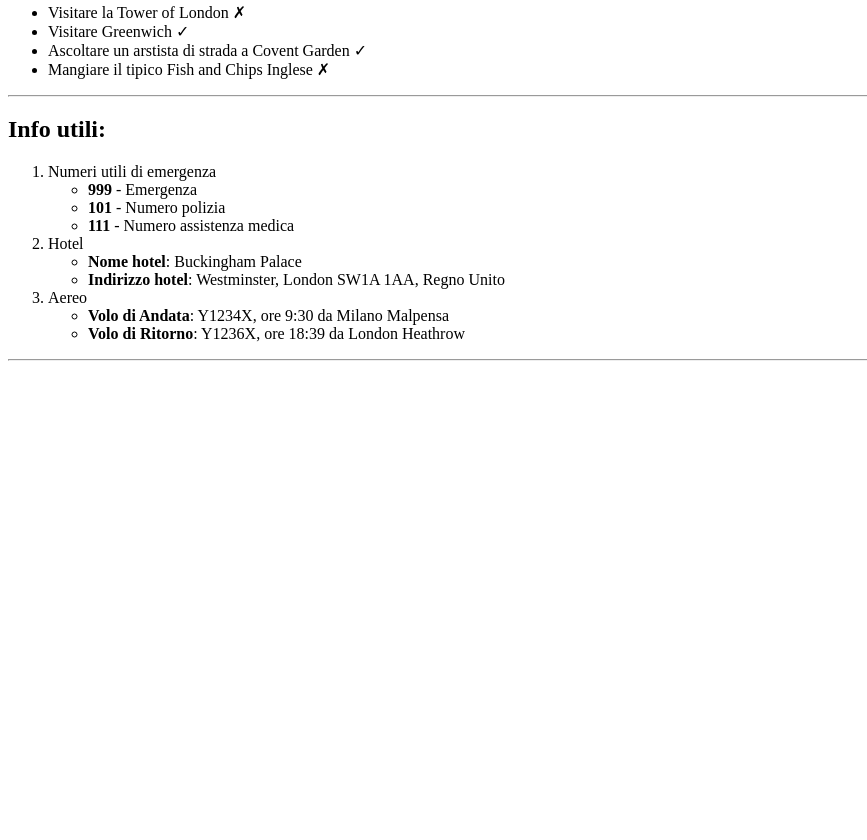
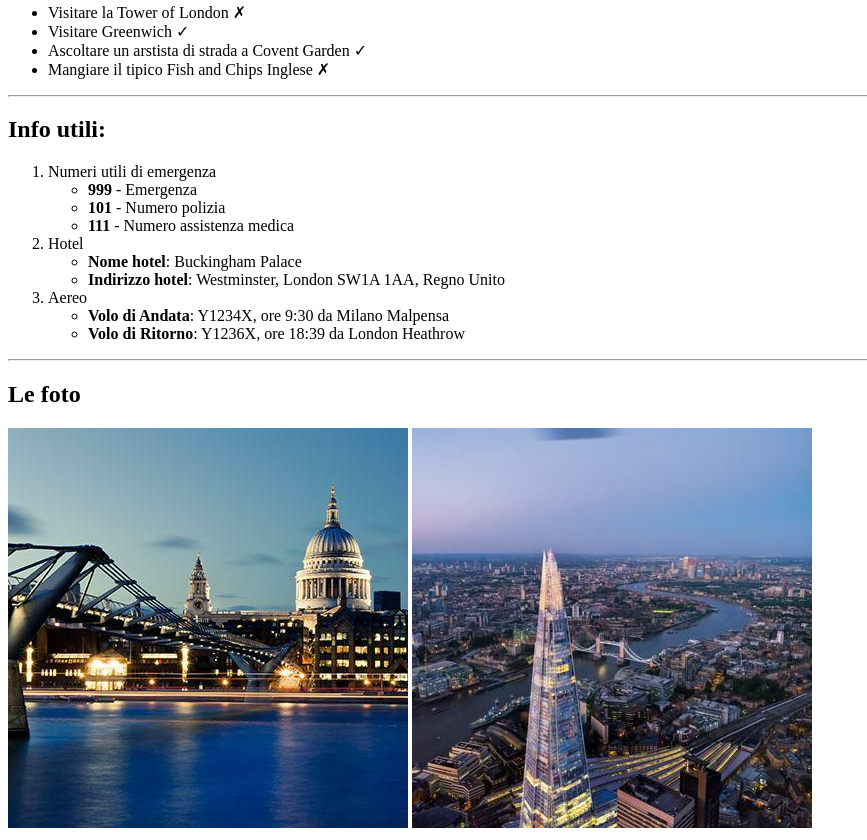
Before and after one commit to GersonMembrillo/html-london-trip, a plain HTML site: page index.html in a window 1280 px wide. Shown: the part 947-1787 px from the top of the page, without its empty margins (0-867 px from the left). Before the commit the page ends 1316 px from the top, so only its background shows below. Drawn offline with Linux system fonts and the light colour scheme.

Commit message:
add footer

```diff
--- a/index.html
+++ b/index.html
@@ -94,7 +94,11 @@
 		<!-- Fine contenuto -->
 
 		<!-- Conclusione -->
-		<footer></footer>
+		<footer>
+			<h2>Le foto</h2>
+			<img src="./img/slack-imgs.jpg" alt="" />
+			<img src="./img/london_2.jpg" alt="" />
+		</footer>
 		<!-- Fine conclusione -->
 	</body>
 </html>
```
